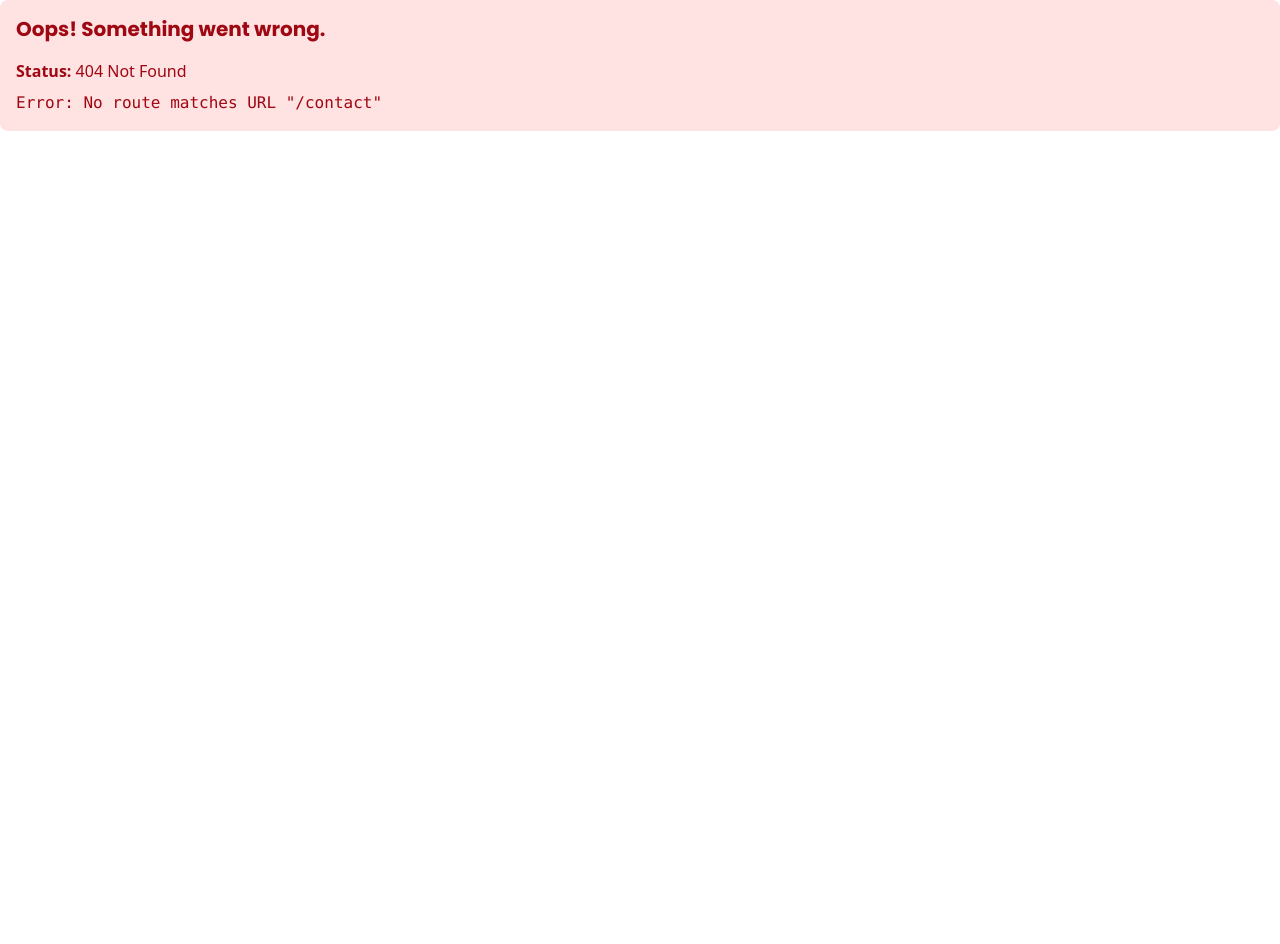
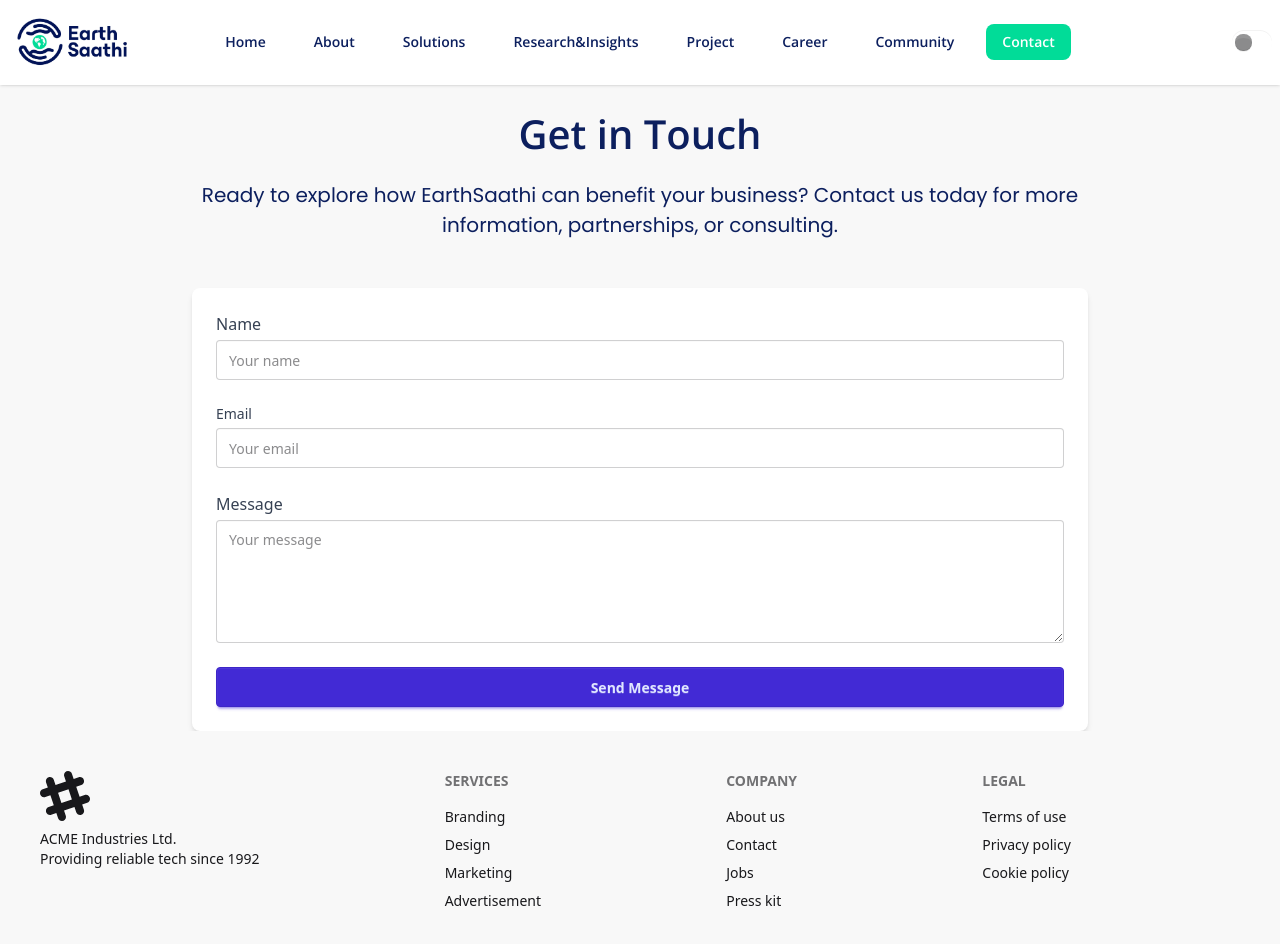
Before and after one commit to HarshMohan14/EarthSaathiV2, a React (Vite) app: page /contact in a window 1280 px wide. Before the commit this address had no page. Shown: the top 944 px of the page. Before the commit the page ends 800 px from the top, so only its background shows below. Built offline with nearby package versions, Linux system fonts and the light colour scheme.

Commit message:
added contact above

```diff
--- a/src/App.jsx
+++ b/src/App.jsx
@@ -8,6 +8,7 @@ import ErrorB from "./component/ErrorB";
 import earthData from "../public/earth-animation.json";
 import About from "./pages/About";
 import Solution from "./pages/Solution";
+import Contact from "./component/Contact";
 
 const LoadingScreen = () => {
   const defaultOptions = {
@@ -125,6 +126,10 @@ const router = createBrowserRouter([
       {
         path:'/solutions',
         element:<Solution />
+      },
+      {
+        path:'/contact',
+        element:<Contact />
       }
     ],
   },
--- a/src/component/Contact.jsx
+++ b/src/component/Contact.jsx
@@ -15,7 +15,7 @@ const Contact = () => {
   return (
     <motion.div
       ref={ref}
-      className="flex  flex-col justify-center items-center py-10 px-4 bg-base-200 relative overflow-hidden"
+      className="flex  flex-col justify-center items-center pt-30 px-4 bg-base-200 relative overflow-hidden"
     >
       {/* Heading Section with Parallax Effect */}
       <motion.h1
--- a/src/component/Header.jsx
+++ b/src/component/Header.jsx
@@ -1,14 +1,15 @@
 import React, { useState, useEffect } from "react";
 import { motion } from "framer-motion";
-import { Link,useLocation  } from "react-router";
+import { Link, useLocation } from "react-router";
 
 const Header = () => {
   const location = useLocation();
-  const [theme, setTheme] = useState(localStorage.getItem("theme") || "lemonade");
+  const [theme, setTheme] = useState(
+    localStorage.getItem("theme") || "light"
+  );
   const [activeTab, setActiveTab] = useState("");
   const [drawerOpen, setDrawerOpen] = useState(false);
-  console.log("Drawer open",drawerOpen)
-
+  console.log("Drawer open", drawerOpen);
 
   const tabs = [
     { text: "Home", path: "/" },
@@ -16,11 +17,12 @@ const Header = () => {
     { text: "Solutions", path: "/solutions" },
     { text: "Research&Insights", path: "/research-and-insights" },
     { text: "Project", path: "/project" },
-    { text: "Career ", path: "/career " },
-    { text: "Community ", path: "/community " },
+    { text: "Career", path: "/career" },
+    { text: "Community", path: "/community" },
+    { text: "Contact", path: "/contact" },
   ];
   useEffect(() => {
-    const currentTab = tabs.find(tab => location.pathname === tab.path);
+    const currentTab = tabs.find((tab) => location.pathname === tab.path);
     if (currentTab) {
       setActiveTab(currentTab.text);
     }
@@ -31,7 +33,7 @@ const Header = () => {
   }, [theme]);
 
   const toggleTheme = () => {
-    setTheme(theme === "lemonade" ? "abyss" : "lemonade");
+    setTheme(theme === "light" ? "abyss" : "light");
   };
 
   return (
@@ -43,7 +45,6 @@ const Header = () => {
           type="checkbox"
           className="drawer-toggle"
           checked={drawerOpen}
-
         />
         <div className="drawer-content">
           {/* Navbar */}
@@ -52,7 +53,11 @@ const Header = () => {
               whileTap={{ scale: 1.1 }}
               className="navbar-start cursor-pointer"
             >
-              <img src="/earthSaathiFavicon.jpg" alt="EarthSaathi" className="w-36" />
+              <img
+                src="/earthSaathiFavicon.jpg"
+                alt="EarthSaathi"
+                className="w-36"
+              />
             </motion.div>
 
             {/* Hamburger button for mobile */}
@@ -69,7 +74,12 @@ const Header = () => {
                   viewBox="0 0 24 24"
                   stroke="currentColor"
                 >
-                  <path strokeLinecap="round" strokeLinejoin="round" strokeWidth={2} d="M4 6h16M4 12h16M4 18h16" />
+                  <path
+                    strokeLinecap="round"
+                    strokeLinejoin="round"
+                    strokeWidth={2}
+                    d="M4 6h16M4 12h16M4 18h16"
+                  />
                 </svg>
               </label>
               <label className="swap swap-rotate ml-2">
@@ -91,7 +101,11 @@ const Header = () => {
           ></label>
           <ul className="menu p-4 w-64 min-h-full bg-base-200 text-base-content">
             <li className="mb-4">
-              <img src="/earthSaathiFavicon.jpg" alt="EarthSaathi" className="w-32 mx-auto" />
+              <img
+                src="/earthSaathiFavicon.jpg"
+                alt="EarthSaathi"
+                className="w-32 mx-auto"
+              />
             </li>
             {tabs.map((tab) => (
               <li key={tab.text}>
@@ -106,11 +120,6 @@ const Header = () => {
                 </Link>
               </li>
             ))}
-            <li className="mt-4">
-              <a className="poppins-regular btn w-full" onClick={() => setDrawerOpen(false)}>
-                Contact Us
-              </a>
-            </li>
           </ul>
         </div>
       </div>
@@ -121,7 +130,11 @@ const Header = () => {
           whileTap={{ scale: 1.1 }}
           className="navbar-start cursor-pointer"
         >
-          <img src="/earthSaathiFavicon.jpg" alt="EarthSaathi" className="w-32" />
+          <img
+            src="/earthSaathiFavicon.jpg"
+            alt="EarthSaathi"
+            className="w-32"
+          />
         </motion.div>
 
         {/* Center Tabs with Cool Animation */}
@@ -165,9 +178,6 @@ const Header = () => {
               checked={theme === "abyss"}
             />
           </label>
-          <a className="btn ml-4">
-            Contact Us
-          </a>
         </div>
       </div>
     </div>
```
